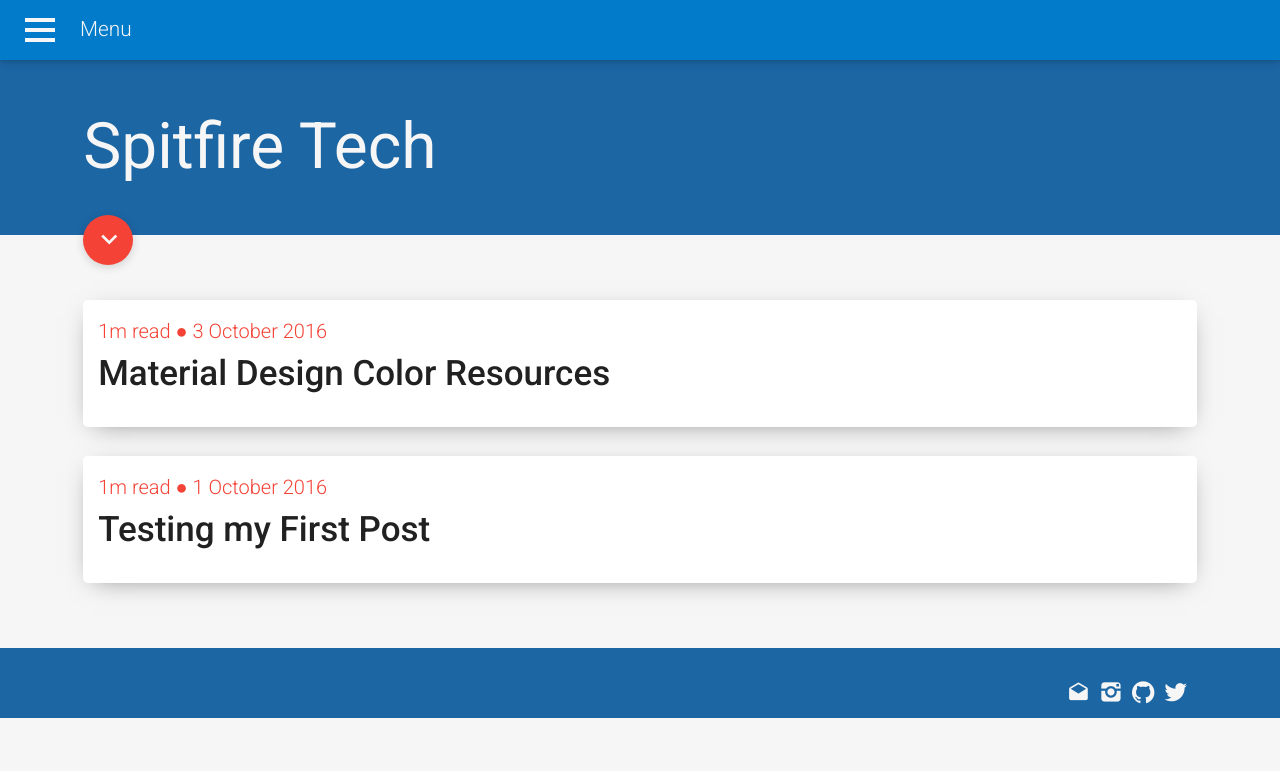
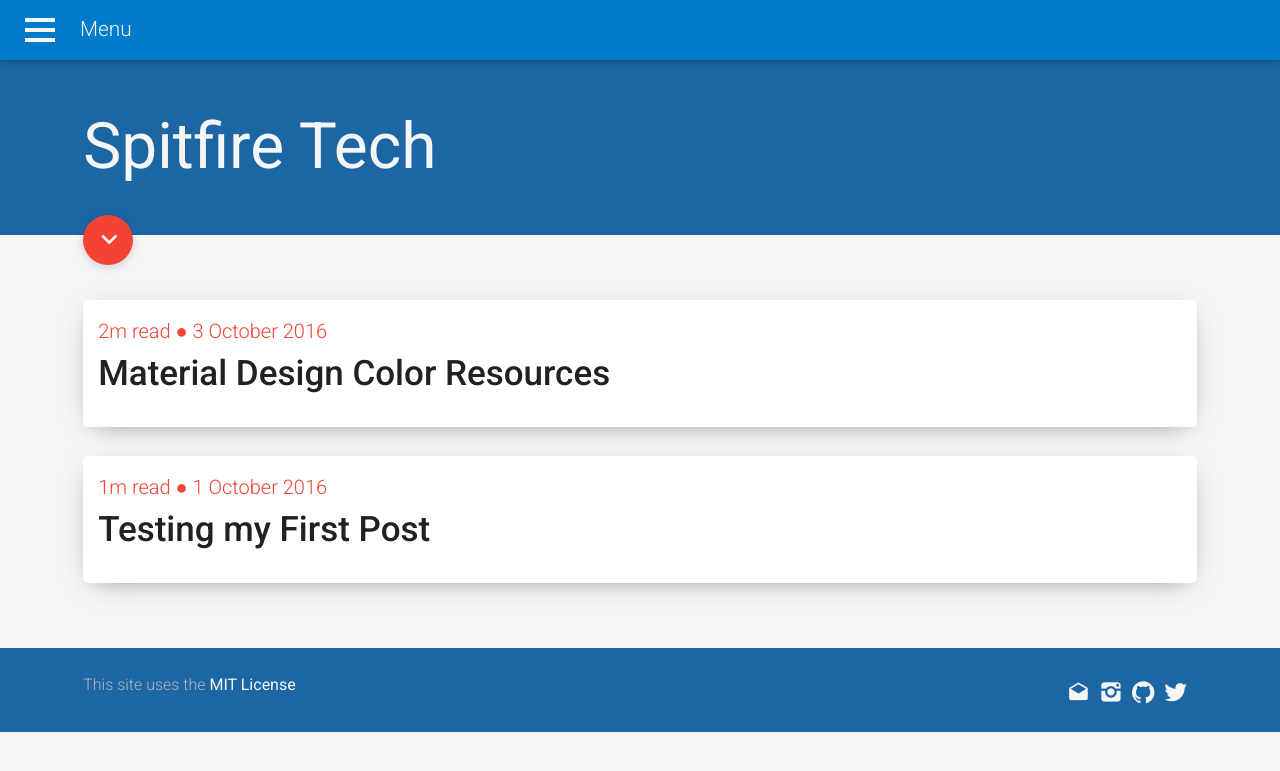
Before and after one commit to spitfire55/spitfire55.github.io, a Jekyll site: the page built from index.html, in a window 1280 px wide. Shown: the top 771 px of the page. Built offline with Jekyll 4.4.1, drawn with Linux system fonts in a browser that asks for light colours; nearby versions of some CDN libraries.

Commit message:
Added MIT License to footer

```diff
--- a/_assets/_sass/_layout.scss
+++ b/_assets/_sass/_layout.scss
@@ -396,9 +396,6 @@ footer {
     transition: .2s all ease;
       color: $textPrimaryColor !important;
   }
-  p {
-    padding-top: 10px;
-  }
   .social {
     margin-bottom: -5px;
     list-style: none;
--- a/_includes/footer.html
+++ b/_includes/footer.html
@@ -6,7 +6,7 @@
   {% if site.instagram_username %}<li><a href="http://instagram.com/{{ site.instagram_username }}"><span class="icon-instagram"></span></a></li>{% endif %}
   {% if site.email %}<li><a href="mailto:{{ site.email }}"><span class="icon-drafts"></span></a></li>{% endif %}
   </ul>
-  <p>{{ site.footer_text }}</p>
+  <p>This site uses the <a href="/LICENSE.txt">MIT License</p>
 </footer>
 
 </div> <!-- End content wrap -->
--- a/index.html
+++ b/index.html
@@ -7,10 +7,10 @@ home: true
   <ul class="post-list">
       {% for post in site.posts %}
       {% assign words = post.content | number_of_words %}
-      {% if words <= 90 %}
+      {% if words <= 180 %}
       {% assign reading-time = "1m" %}
       {% else %}
-      {% assign reading-time = words | divided_by:200 | append:"m" %}
+      {% assign reading-time = words | divided_by:180 | append:"m" %}
       {% endif %}
       <li class="list-item">
         <span class="post-meta">{{ reading-time }} read ● {{ post.date | date: '%-d %B %Y' }}</span>
```
Also changed, not shown: 2 other files.
